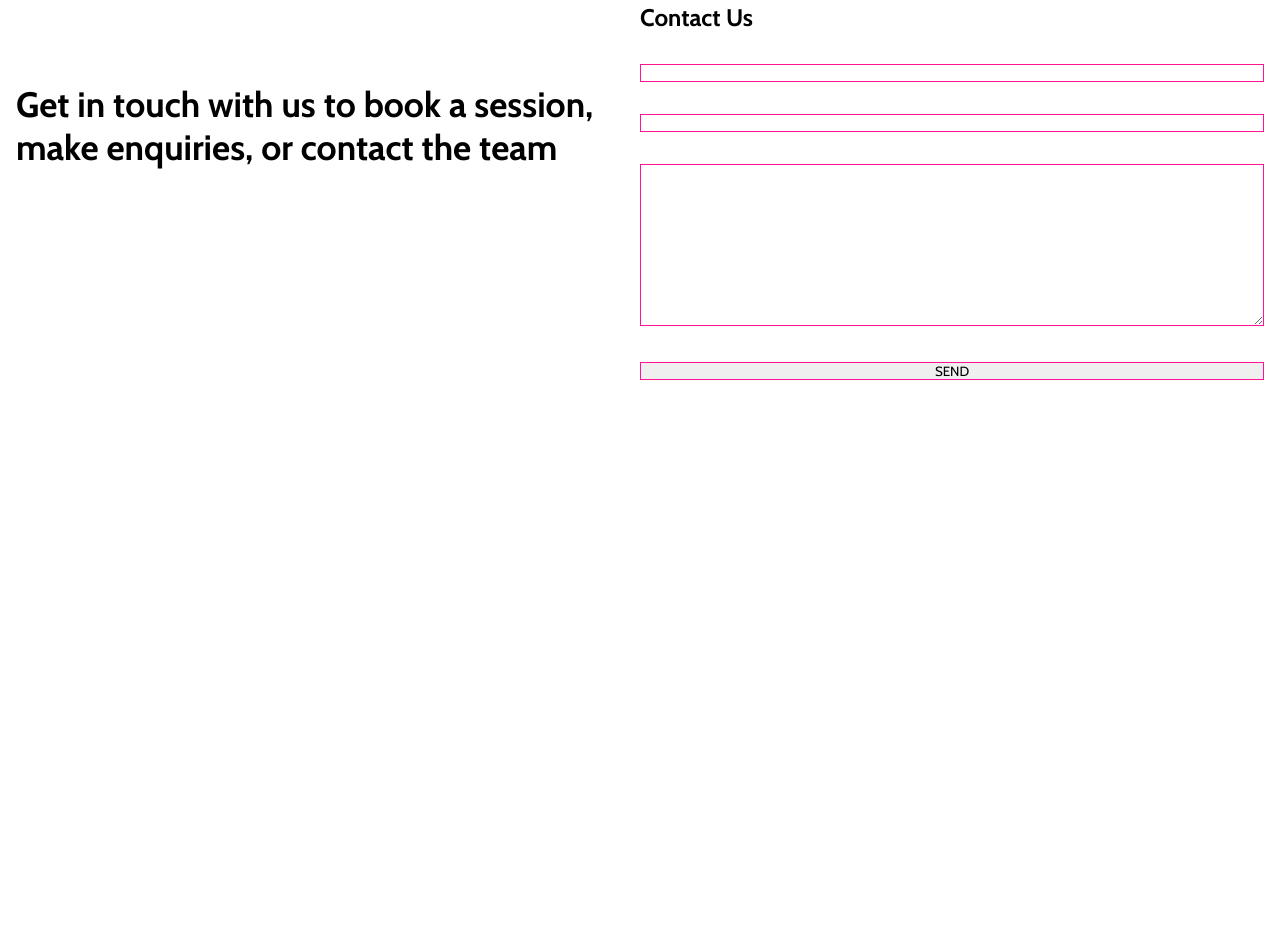
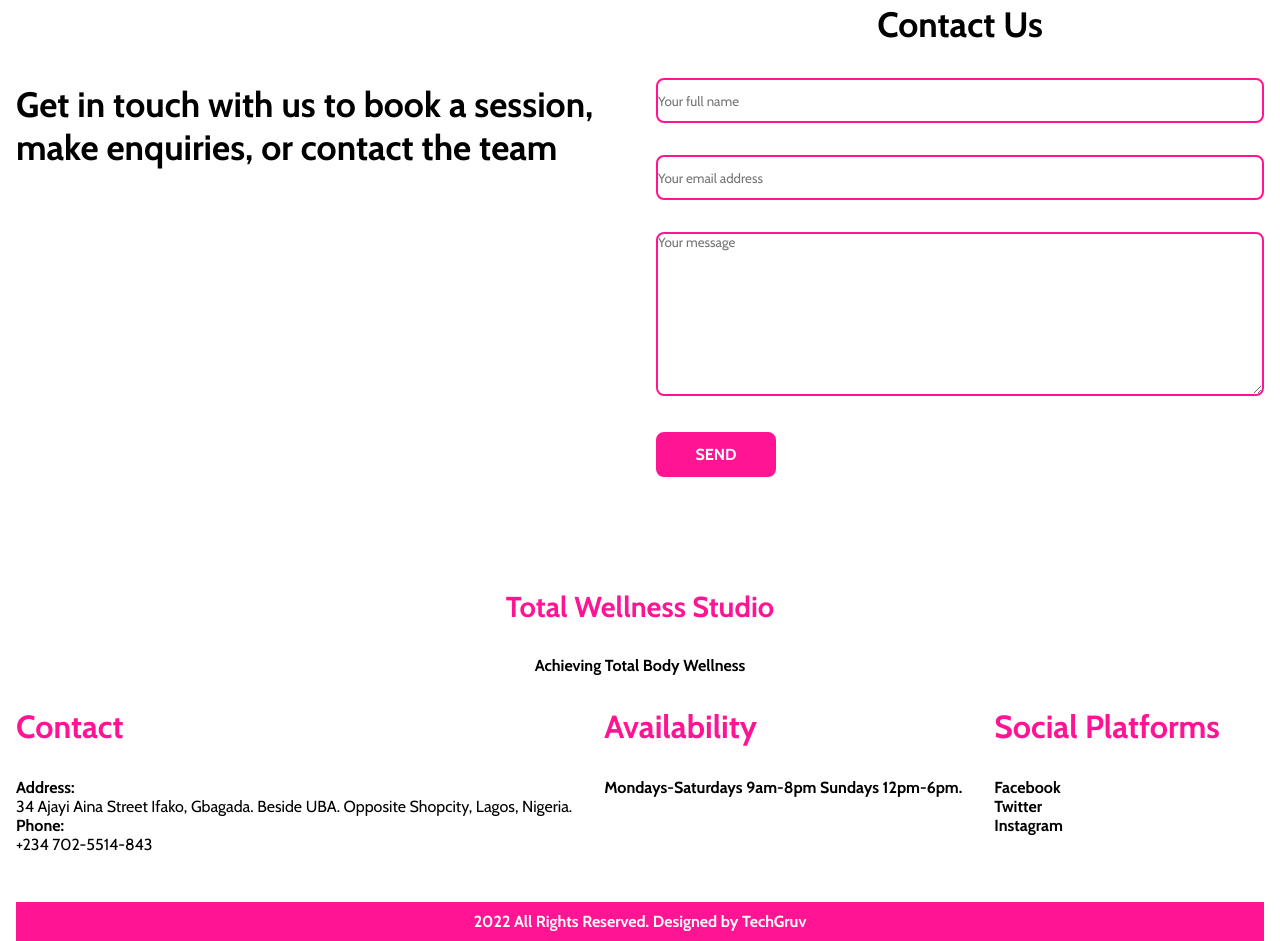
Before and after one commit to DanielBryte/totalwellnessstudio, a plain HTML site: page index.html in a window 1280 px wide. Shown: the part 2841-3782 px from the top of the page. Before the commit the page ends 3301 px from the top, so only its background shows below. Drawn offline with nearby package versions, Linux system fonts and the light colour scheme.

Commit message:
page 70% done

```diff
--- a/css/style.css
+++ b/css/style.css
@@ -9,7 +9,6 @@
 }
 
 body {
-  width: 100%;
   max-width: 1300px;
   margin-right: auto;
   margin-left: auto;
@@ -17,6 +16,7 @@ body {
 }
 :root {
   --primary: #ff1493;
+  --space: 2rem;
 }
 
 h1 {
@@ -106,6 +106,7 @@ section h3 {
 /***** Contact *****/
 .contact {
   display: flex;
+  gap: 2rem;
 }
 .contact div {
   flex: 1;
@@ -113,13 +114,63 @@ section h3 {
 .contact h3 {
   text-align: left;
 }
-.contact input, .contact textarea {
-    margin-top: 2rem;
+.contact h2 {
+  text-align: center;
+  font-size: 2.2rem;
+}
+.contact input,
+.contact textarea {
+  margin-top: 2rem;
+  border-radius: 0.5rem;
   width: 100%;
-  border: 1px solid #ff1493;
+  border: 2px solid var(--primary);
 }
-.contact a{
-    color: white;
+.contact input {
+  height: 45px;
+}
+.contact a {
+  color: white;
+}
+.contact input[type="submit"] {
+  width: 120px;
+  display: block;
+  background-color: var(--primary);
+  color: white;
+  font-size: 1rem;
+  font-weight: 700;
+}
+
+/***** Footer *****/
+
+.footer .top {
+  display: flex;
+  justify-content: center;
+  flex-direction: column;
+  align-items: center;
+}
+.footer h1 {
+  margin: var(--space) 0;
+}
+.footer .top h1 {
+  font-size: 1.8rem;
+}
+
+.footer .middle {
+  display: flex;
+  flex-direction: row;
+  gap: 2rem;
+}
+
+ .bottom {
+width: 100%;
+  margin-top: 3rem;
+  background-color: var(--primary);
+  padding: 0 !important;
+}
+.bottom h4 {
+  text-align: center;
+  padding: 10px;
+  color: white;
 }
 /***** Media Queries ******/
 @media (max-width: 600px) {
--- a/index.html
+++ b/index.html
@@ -104,16 +104,58 @@
             <div class="form">
                 <h2>Contact Us</h2>
                 <form action="" id="contact">
-                    <input type="text" name="" id="full name"><br>
-                    <input type="email" name="" id="email"><br>
-                    <textarea name="" id="message" cols="30" rows="10"></textarea><br>
+                    <input type="text" name="" id="full name" placeholder="Your full name"><br>
+                    <input type="email" name="" id="email" placeholder="Your email address"><br>
+                    <textarea name="" id="message" cols="30" rows="10" placeholder="Your message"></textarea><br>
+
                     <input type="submit" value="SEND">
                 </form>
             </div>
         </div>
     </section>
 
+    <footer class="footer">
+        <div class="top">
+            <h1>Total Wellness Studio</h1>
+            <h4>Achieving Total Body Wellness</h4>
+        </div>
+
+        <div class="middle">
+            <div class="contacts">
+                <h1>Contact</h1>
+                <h4>Address:</h4>
+                <p>34 Ajayi Aina Street Ifako, Gbagada. Beside UBA. Opposite Shopcity, Lagos, Nigeria.</p>
+
+                <h4>Phone:</h4>
+                <p>+234 702-5514-843</p>
+            </div>
+
+            <div>
+                <h1>Availability</h1>
+                <h4>Mondays-Saturdays
+                    9am-8pm
+
+                    Sundays
+                    12pm-6pm. </h4>
+            </div>
+
+            <div>
+                <h1>Social Platforms</h1>
+                <h4>Facebook</h4>
+                <h4>Twitter</h4>
+                <h4>Instagram</h4>
+            </div>
+
+        </div>
+
+
+    </footer>
+    <div class="bottom">
+        <h4>2022 All Rights Reserved. Designed by TechGruv</h4>
+    </div>
+
     <script src="script.js"></script>
 </body>
 
+
 </html>
```
